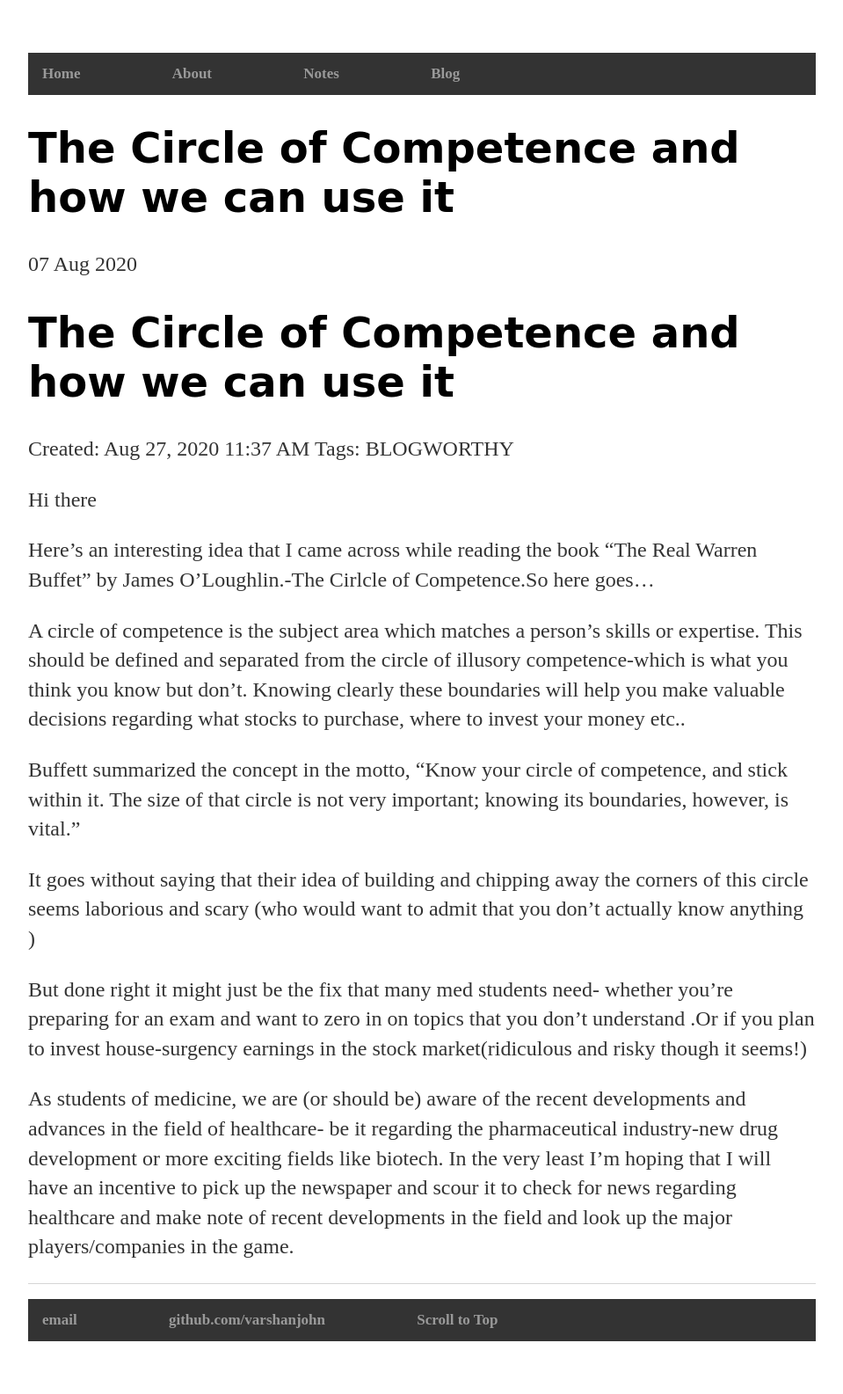
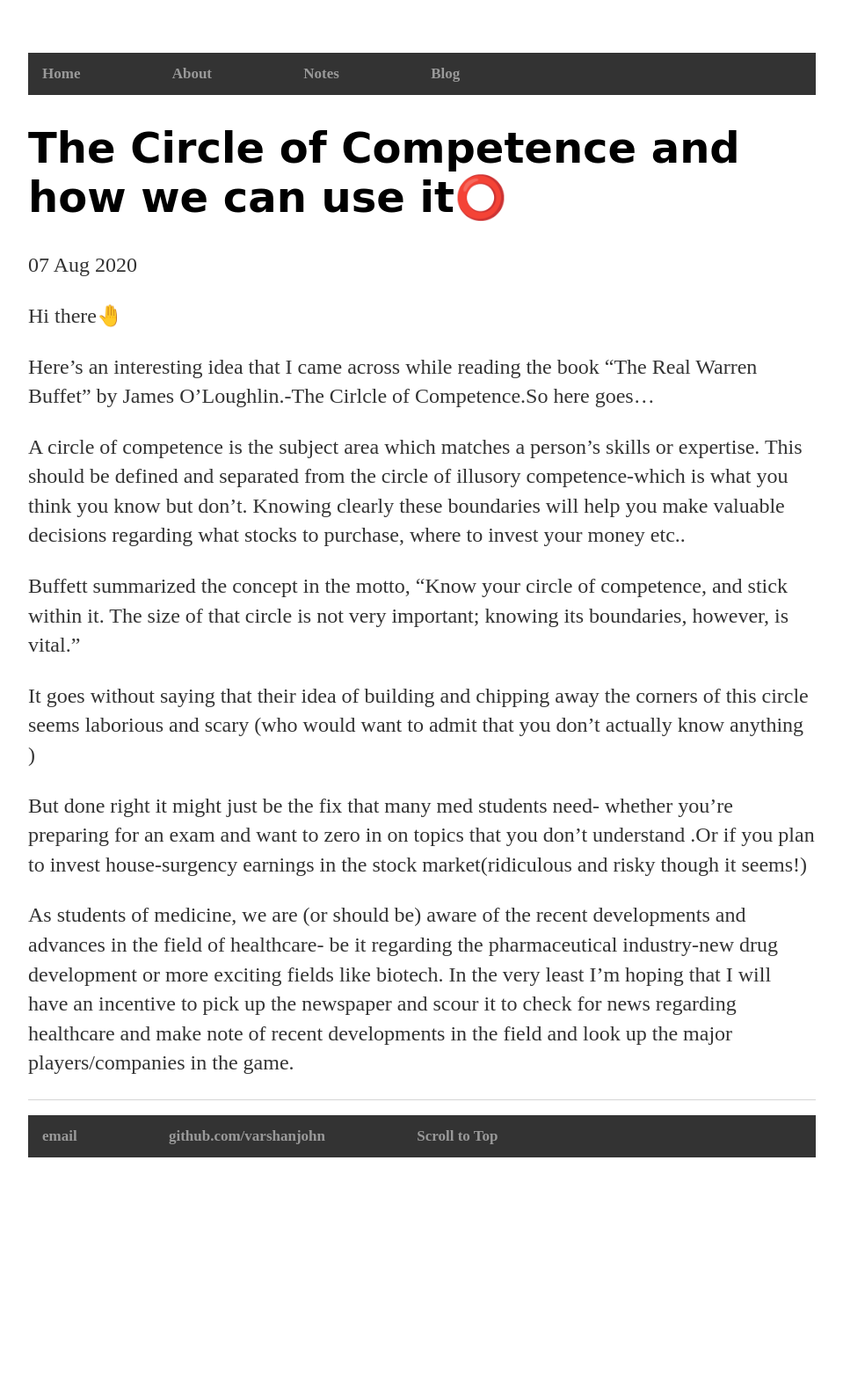
Before and after one commit to varshanjohn/varshanjohn.github.io, a Jekyll site: the page built from _posts/2020-08-07-The-Cirlce-of-Competence.md, in a window 1280 px wide. Shown: the whole page at 88% size, without its empty margins (160-1119 px from the left). Built offline with Jekyll 4.4.1, drawn with Linux system fonts in a browser that asks for light colours; after the commit the page ends 1376 px from its top, so only the background shows below that.

Commit message:
Update 2020-08-07-The-Cirlce-of-Competence.md

```diff
--- a/_posts/2020-08-07-The-Cirlce-of-Competence.md
+++ b/_posts/2020-08-07-The-Cirlce-of-Competence.md
@@ -1,14 +1,9 @@
 ---
 layout: post
-title: The Circle of Competence and how we can use it
+title: The Circle of Competence and how we can use it⭕
 date: 2020-08-07
 ---
-# The Circle of Competence and how we can use it
-
-Created: Aug 27, 2020 11:37 AM
-Tags: BLOGWORTHY
-
-Hi there
+Hi there🤚
 
 Here's an interesting idea that I came across while reading the book "The Real Warren Buffet" by James O'Loughlin.-The Cirlcle of Competence.So here goes...
 
```
